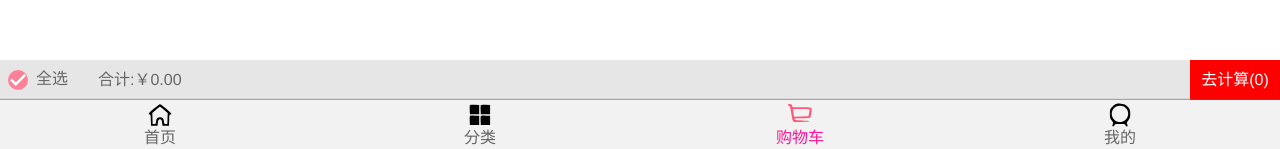
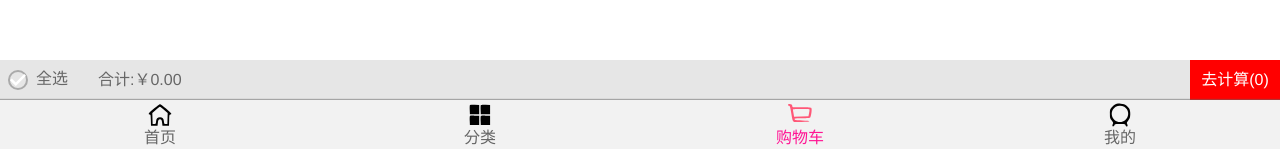
Before and after one commit to jinfengwhy/supermall, a Vue app: page /cart in a window 1280 px wide. Shown: the part 651-800 px from the top of the page. Built offline with nearby package versions, Linux system fonts and the light colour scheme.

Commit message:
p220 购物车 - 全选按钮的状态显示

```diff
--- a/src/views/cart/childComps/CartBottomBar.vue
+++ b/src/views/cart/childComps/CartBottomBar.vue
@@ -2,7 +2,7 @@
   <div class="bottom-bar">
     <div class="check-content">
       <check-button class="check-button"
-        :isChecked="allChecked"
+        :isChecked="isCheckAll"
         @click.native='btnClick'/>
       <span>全选</span>
     </div>
@@ -10,12 +10,14 @@
       合计:{{totalPrice}}
     </div>
     <div class="to-calc">
-      去计算({{totalCount}})
+      去计算({{checkLength}})
     </div>
   </div>
 </template>
 
 <script>
+import { mapGetters } from 'vuex'
+
 import CheckButton from 'components/content/CheckButton/CheckButton'
 
 export default {
@@ -23,18 +25,22 @@ export default {
     CheckButton
   },
   computed: {
+    ...mapGetters(['cartList']),
     totalPrice() {
-      return '￥' + this.$store.getters.cartList.filter(item => {
+      return '￥' + this.cartList.filter(item => {
         return item.checked
       }).reduce((preValue, item) => {
         return preValue + item.count * item.price
       }, 0).toFixed(2)
     },
-    totalCount() {
-      return this.$store.getters.cartList.filter(item => item.checked).length
+    checkLength() {
+      return this.cartList.filter(item => item.checked).length
     },
-    allChecked() {
-      return this.$store.getters.cartList.every(item => item.checked)
+    isCheckAll() {
+      if (this.cartList.length === 0) return
+      // 全选中 find返回false 取反为true
+      // 大于等于1个未选中 find返回true 取反为false
+      return !this.cartList.find(item => !item.checked)
     }
   },
   methods: {
```
